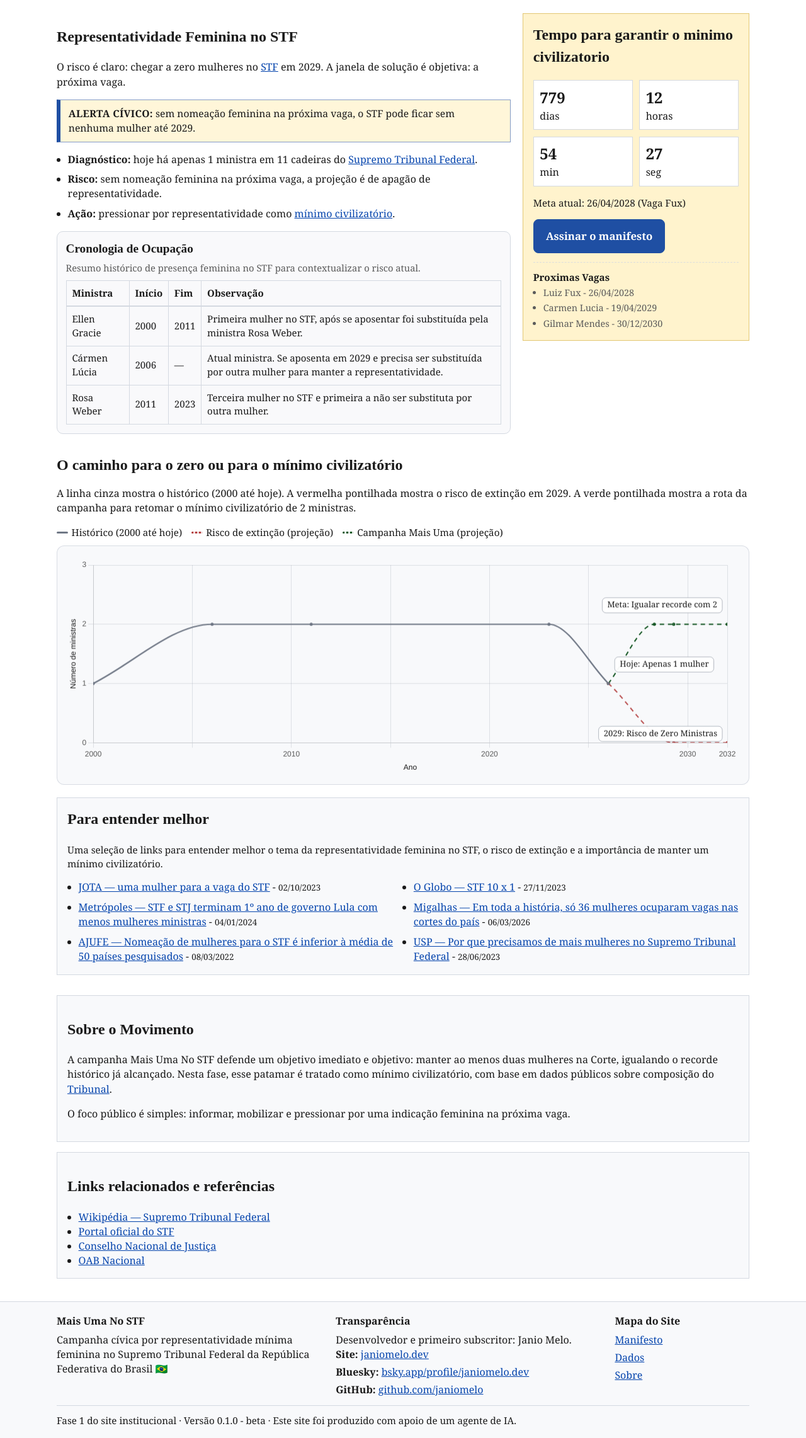
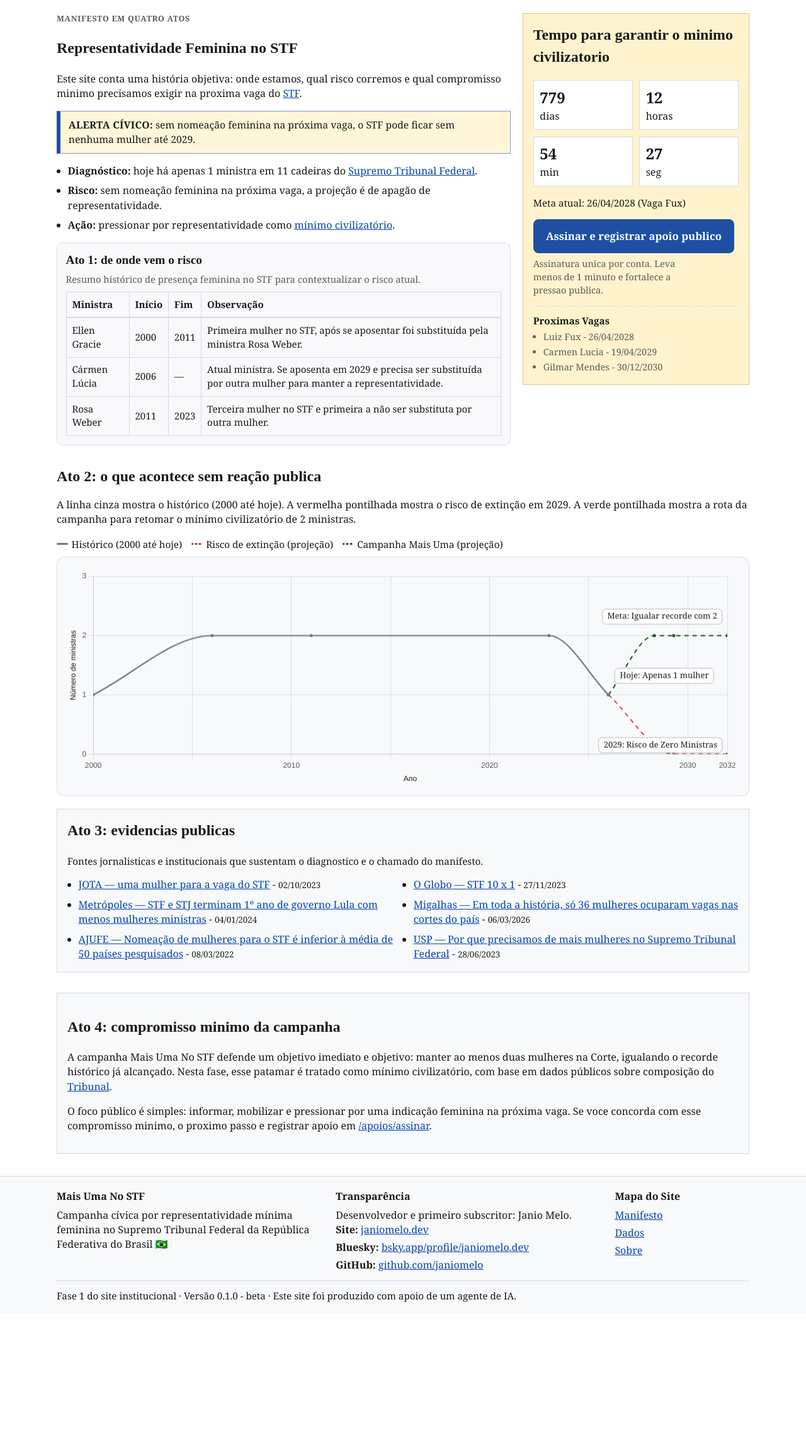
Before and after one commit to janiomelo/maisumanostf.ong.br, a Flask app: page / in a window 1280 px wide. Shown: the part 57-2340 px from the top of the page at 63% size. After the commit the page ends 2124 px from the top, so only its background shows below. Run offline with Flask 3, Linux system fonts and the light colour scheme; parts of the project's set-up code (start-up, migrations or seed data) failed here and were passed over; some libraries are stand-ins or nearby versions.

Commit message:
add manifesto summary section to signing page and update home page with thematic acts; improve layout and accessibility

```diff
--- a/app/static/styles.css
+++ b/app/static/styles.css
@@ -188,6 +188,15 @@ h2 {
 
 .lead { color: var(--text); }
 
+.manifesto-kicker {
+  margin: 0 0 .2rem;
+  text-transform: uppercase;
+  letter-spacing: .06em;
+  font-size: .78rem;
+  color: var(--muted);
+  font-weight: 700;
+}
+
 .civic-alert {
   margin: .8rem 0 0;
   padding: .65rem .8rem;
@@ -234,6 +243,33 @@ h2 {
 .timeline-inline table {
   min-width: 640px;
   font-size: .94rem;
+}
+
+.manifesto-resumo {
+  margin: .85rem 0 1rem;
+  border: 1px solid var(--border);
+  border-radius: 10px;
+  background: color-mix(in srgb, var(--surface) 88%, var(--bg));
+  padding: .8rem .9rem;
+}
+
+.manifesto-resumo h2 {
+  margin: 0 0 .35rem;
+  font-size: 1.1rem;
+}
+
+.manifesto-resumo ol {
+  margin: 0;
+  padding-left: 1.1rem;
+  display: grid;
+  gap: .35rem;
+}
+
+.manifesto-resumo ul {
+  margin: 0;
+  padding-left: 1.1rem;
+  display: grid;
+  gap: .35rem;
 }
 
 .learn-more-box {
@@ -302,6 +338,13 @@ h2 {
 
 .hero-cta {
   margin-top: .8rem;
+}
+
+.cta-help {
+  margin: .45rem 0 0;
+  color: var(--muted);
+  font-size: .9rem;
+  max-width: 34ch;
 }
 
 .sidebar-note {
--- a/app/templates/publico/home.html
+++ b/app/templates/publico/home.html
@@ -5,8 +5,9 @@
 {% block content %}
 <section class="hero" id="manifesto">
   <div class="hero-main">
+    <p class="manifesto-kicker">Manifesto em quatro atos</p>
     <h1>Representatividade Feminina no STF</h1>
-    <p class="lead">O risco é claro: chegar a zero mulheres no <a href="https://portal.stf.jus.br/" target="_blank" rel="noopener">STF</a> em 2029. A janela de solução é objetiva: a próxima vaga.</p>
+    <p class="lead">Este site conta uma história objetiva: onde estamos, qual risco corremos e qual compromisso minimo precisamos exigir na proxima vaga do <a href="https://portal.stf.jus.br/" target="_blank" rel="noopener">STF</a>.</p>
     <p class="civic-alert" role="status" aria-live="polite"><strong>ALERTA CÍVICO:</strong> sem nomeação feminina na próxima vaga, o STF pode ficar sem nenhuma mulher até 2029.</p>
 
     <ul class="story-points">
@@ -16,7 +17,7 @@
     </ul>
 
     <section class="timeline-inline" aria-label="Cronologia de ocupacao">
-      <h2>Cronologia de Ocupação</h2>
+      <h2>Ato 1: de onde vem o risco</h2>
       <p class="timeline-summary">Resumo histórico de presença feminina no STF para contextualizar o risco atual.</p>
       <div class="timeline-table-wrap">
         <table>
@@ -70,7 +71,8 @@
     <p class="countdown-target">Meta atual: 26/04/2028 (Vaga Fux)</p>
 
     <div class="hero-cta">
-      <a class="cta-btn" href="{{ url_for('apoios.assinar_manifesto') }}">Assinar o manifesto</a>
+      <a class="cta-btn" href="{{ url_for('apoios.assinar_manifesto') }}">Assinar e registrar apoio publico</a>
+      <p class="cta-help">Assinatura unica por conta. Leva menos de 1 minuto e fortalece a pressao publica.</p>
     </div>
 
     <section class="sidebar-note" id="vagas" aria-label="Proximas vagas no STF">
@@ -85,7 +87,7 @@
 </section>
 
 <section class="chart-section" id="dados">
-  <h2>O caminho para o zero ou para o mínimo civilizatório</h2>
+  <h2>Ato 2: o que acontece sem reação publica</h2>
   <p class="chart-summary">A linha cinza mostra o histórico (2000 até hoje). A vermelha pontilhada mostra o risco de extinção em 2029. A verde pontilhada mostra a rota da campanha para retomar o mínimo civilizatório de 2 ministras.</p>
   <div class="chart-legend-note" aria-hidden="true">
     <span class="legend-item legend-history">Histórico (2000 até hoje)</span>
@@ -98,10 +100,9 @@
 </section>
 
 <section class="learn-more-box" id="referencias" aria-label="Links para entender o tema">
-  <h2>Para entender melhor</h2>
+  <h2>Ato 3: evidencias publicas</h2>
   <p>
-    Uma seleção de links para entender melhor o tema da representatividade feminina no STF,
-    o risco de extinção e a importância de manter um mínimo civilizatório.
+    Fontes jornalisticas e institucionais que sustentam o diagnostico e o chamado do manifesto.
   </p>
   <ul class="learn-more-list">
     <li><a href="https://www.jota.info/opiniao-e-analise/colunas/coluna-da-abdf/uma-mulher-para-a-vaga-do-stf" target="_blank" rel="noopener">JOTA — uma mulher para a vaga do STF</a> - <small>02/10/2023</small></li>
@@ -115,7 +116,7 @@
 
 <section class="wiki" id="sobre">
   <article>
-    <h2>Sobre o Movimento</h2>
+    <h2>Ato 4: compromisso minimo da campanha</h2>
     <p>
       A campanha Mais Uma No STF defende um objetivo imediato e objetivo: manter ao menos duas mulheres na Corte,
       igualando o recorde histórico já alcançado. Nesta fase, esse patamar é tratado como mínimo civilizatório,
@@ -123,17 +124,8 @@
     </p>
     <p>
       O foco público é simples: informar, mobilizar e pressionar por uma indicação feminina na próxima vaga.
+      Se voce concorda com esse compromisso minimo, o proximo passo e registrar apoio em <a href="{{ url_for('apoios.assinar_manifesto') }}">/apoios/assinar</a>.
     </p>
-  </article>
-
-  <article id="links-relacionados">
-    <h2>Links relacionados e referências</h2>
-    <ul>
-      <li><a href="https://pt.wikipedia.org/wiki/Supremo_Tribunal_Federal" target="_blank" rel="noopener">Wikipédia — Supremo Tribunal Federal</a></li>
-      <li><a href="https://portal.stf.jus.br/" target="_blank" rel="noopener">Portal oficial do STF</a></li>
-      <li><a href="https://www.cnj.jus.br/" target="_blank" rel="noopener">Conselho Nacional de Justiça</a></li>
-      <li><a href="https://www.oab.org.br/" target="_blank" rel="noopener">OAB Nacional</a></li>
-    </ul>
   </article>
 </section>
 
```
Also changed, not shown: app/templates/apoios/assinar.html (+19 -1 lines), tests/test_app_functional.py (+4 -0 lines).
